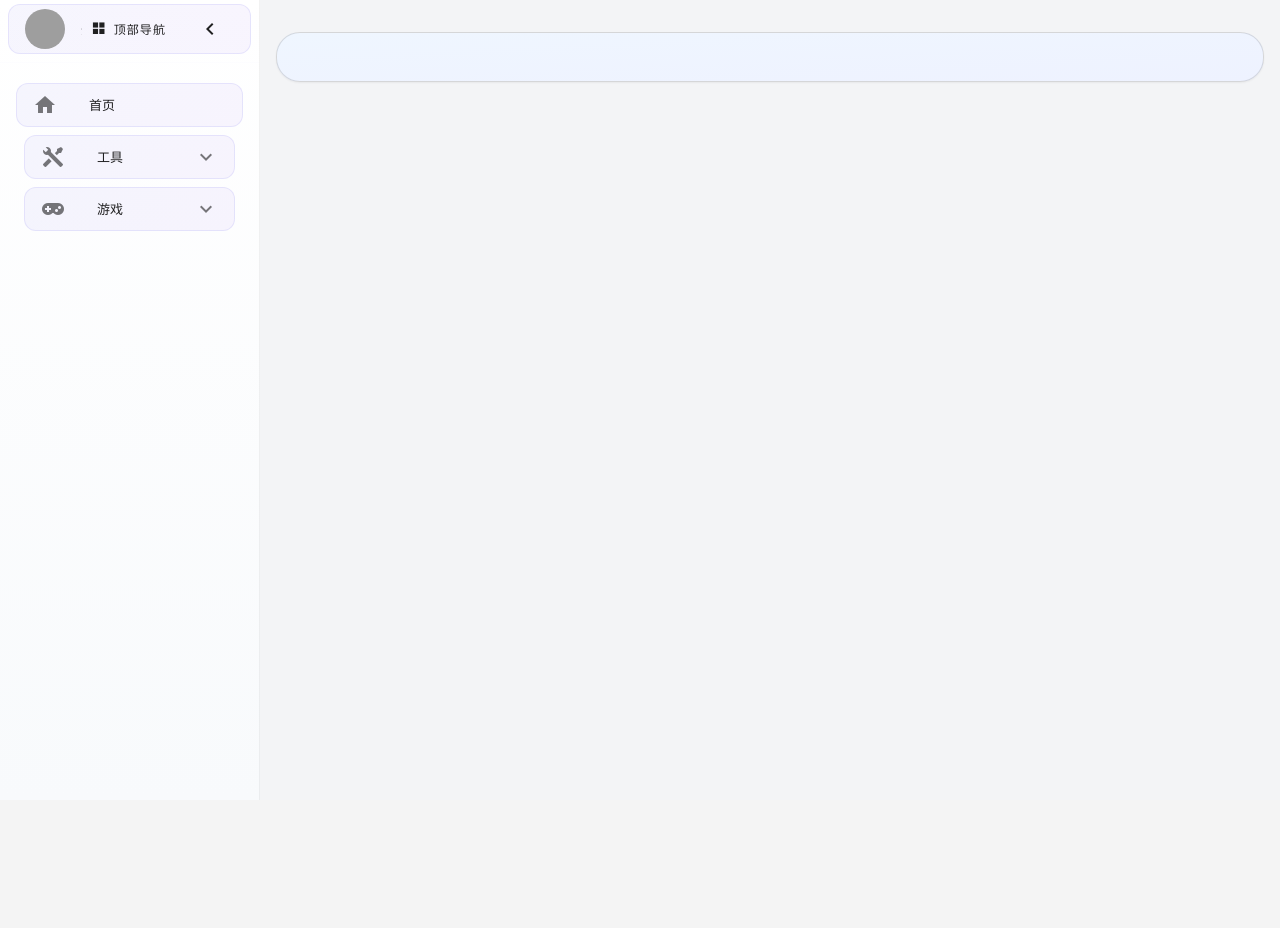
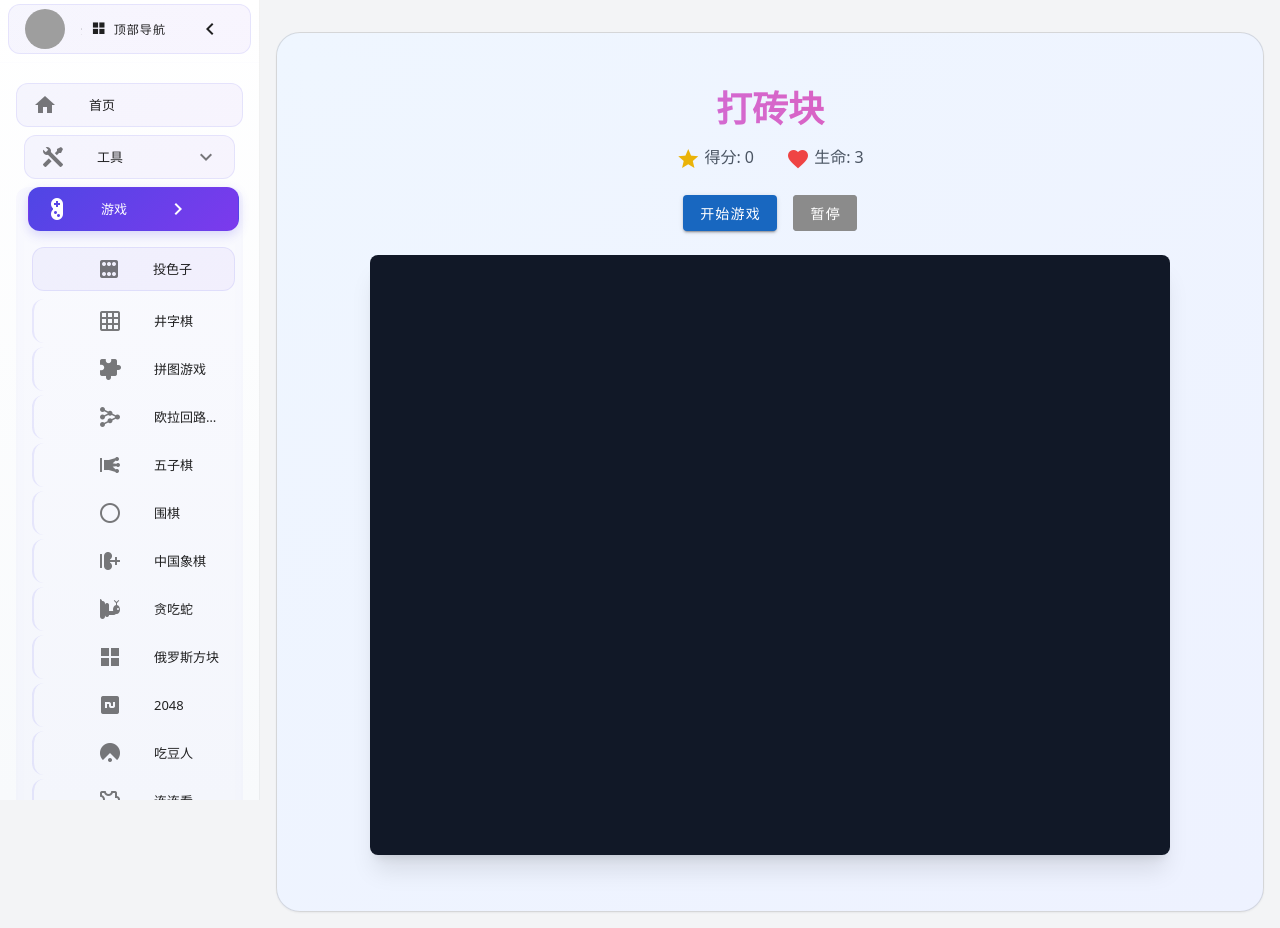
Before and after one commit to bitdan/Hump-Conversion, a Vue app: page /games/breakout in a window 1280 px wide. Before the commit this address had no page. Before the commit the page ends 800 px from the top, so only its background shows below. Built offline with nearby package versions, Linux system fonts and the light colour scheme; grey boxes are pictures that could not be loaded; what vue-konva would draw is missing.

Commit message:
feat(router): 添加打砖块游戏路由

```diff
--- a/src/router/index.js
+++ b/src/router/index.js
@@ -216,6 +216,15 @@ export const routes = [
                     title: '扫雷',
                     icon: 'mdi-mine'
                 }
+            },
+            {
+                path: '/games/breakout',
+                name: 'Breakout',
+                component: () => import('@/views/games/Breakout.vue'),
+                meta: {
+                    title: '打砖块',
+                    icon: 'mdi-wall'
+                }
             }
         ]
     }
--- /dev/null
+++ b/src/views/games/Breakout.vue
@@ -0,0 +1,320 @@
+<template>
+  <div class="min-h-screen bg-gradient-to-br from-blue-50 to-indigo-50 py-8 px-4">
+    <div class="max-w-4xl mx-auto">
+      <!-- 标题区域 -->
+      <div class="text-center mb-6">
+        <h1 class="text-4xl font-bold bg-clip-text text-transparent bg-gradient-to-r from-purple-400 to-pink-500">
+          打砖块
+        </h1>
+        <div class="mt-4 flex justify-center items-center gap-8">
+          <p class="text-gray-600">
+            <v-icon icon="mdi-star" class="text-yellow-500" />
+            得分: {{ score }}
+          </p>
+          <p class="text-gray-600">
+            <v-icon icon="mdi-heart" class="text-red-500" />
+            生命: {{ lives }}
+          </p>
+        </div>
+      </div>
+
+      <!-- 游戏控制区 -->
+      <div class="flex justify-center gap-4 mb-6">
+        <v-btn
+          color="primary"
+          @click="startGame"
+          :disabled="isPlaying"
+        >
+          开始游戏
+        </v-btn>
+        <v-btn
+          color="error"
+          @click="pauseGame"
+          :disabled="!isPlaying"
+        >
+          {{ isPaused ? '继续' : '暂停' }}
+        </v-btn>
+      </div>
+
+      <!-- 游戏画布 -->
+      <div class="flex justify-center">
+        <canvas
+          ref="gameCanvas"
+          class="bg-gray-900 rounded-lg shadow-xl"
+          :width="CANVAS_WIDTH"
+          :height="CANVAS_HEIGHT"
+          @mousemove="handleMouseMove"
+          @touchmove="handleTouchMove"
+        />
+      </div>
+    </div>
+  </div>
+</template>
+
+<script setup lang="ts">
+import { ref, onMounted, onUnmounted } from 'vue'
+
+// 游戏常量
+const CANVAS_WIDTH = 800
+const CANVAS_HEIGHT = 600
+const PADDLE_WIDTH = 100
+const PADDLE_HEIGHT = 10
+const BALL_RADIUS = 8
+const BRICK_ROWS = 5
+const BRICK_COLS = 8
+const BRICK_WIDTH = CANVAS_WIDTH / BRICK_COLS
+const BRICK_HEIGHT = 30
+const BRICK_PADDING = 4
+
+// 游戏状态
+const score = ref(0)
+const lives = ref(3)
+const isPlaying = ref(false)
+const isPaused = ref(false)
+const gameCanvas = ref<HTMLCanvasElement | null>(null)
+let animationFrameId: number | null = null
+
+// 游戏对象
+const paddle = ref({ x: CANVAS_WIDTH / 2 - PADDLE_WIDTH / 2, y: CANVAS_HEIGHT - 30 })
+const ball = ref({
+  x: CANVAS_WIDTH / 2,
+  y: CANVAS_HEIGHT - 50,
+  dx: 5,
+  dy: -5
+})
+const bricks = ref<Array<{ x: number; y: number; visible: boolean }>>([])
+
+// 初始化砖块
+function initBricks() {
+  bricks.value = []
+  for (let row = 0; row < BRICK_ROWS; row++) {
+    for (let col = 0; col < BRICK_COLS; col++) {
+      bricks.value.push({
+        x: col * BRICK_WIDTH + BRICK_PADDING,
+        y: row * BRICK_HEIGHT + BRICK_PADDING + 50,
+        visible: true
+      })
+    }
+  }
+}
+
+// 开始游戏
+function startGame() {
+  if (isPlaying.value) return
+
+  isPlaying.value = true
+  isPaused.value = false
+  score.value = 0
+  lives.value = 3
+  initBricks()
+  resetBall()
+
+  // 开始游戏循环
+  gameLoop()
+}
+
+// 暂停游戏
+function pauseGame() {
+  isPaused.value = !isPaused.value
+}
+
+// 重置球的位置
+function resetBall() {
+  ball.value = {
+    x: paddle.value.x + PADDLE_WIDTH / 2,
+    y: CANVAS_HEIGHT - 50,
+    dx: 5,
+    dy: -5
+  }
+}
+
+// 处理鼠标移动
+function handleMouseMove(e: MouseEvent) {
+  if (!isPlaying.value || isPaused.value) return
+  const rect = gameCanvas.value?.getBoundingClientRect()
+  if (!rect) return
+
+  const relativeX = e.clientX - rect.left
+  if (relativeX > 0 && relativeX < CANVAS_WIDTH) {
+    paddle.value.x = relativeX - PADDLE_WIDTH / 2
+  }
+}
+
+// 处理触摸移动
+function handleTouchMove(e: TouchEvent) {
+  e.preventDefault()
+  if (!isPlaying.value || isPaused.value) return
+  const rect = gameCanvas.value?.getBoundingClientRect()
+  if (!rect) return
+
+  const relativeX = e.touches[0].clientX - rect.left
+  if (relativeX > 0 && relativeX < CANVAS_WIDTH) {
+    paddle.value.x = relativeX - PADDLE_WIDTH / 2
+  }
+}
+
+// 游戏主循环
+function gameLoop() {
+  if (!isPlaying.value || isPaused.value) {
+    return
+  }
+
+  const ctx = gameCanvas.value?.getContext('2d')
+  if (!ctx) return
+
+  // 清空画布
+  ctx.clearRect(0, 0, CANVAS_WIDTH, CANVAS_HEIGHT)
+
+  // 绘制游戏对象
+  drawPaddle(ctx)
+  drawBall(ctx)
+  drawBricks(ctx)
+
+  // 碰撞检测和更新
+  detectCollision()
+  updateBallPosition()
+
+  // 继续循环
+  animationFrameId = requestAnimationFrame(gameLoop)
+}
+
+// 绘制挡板
+function drawPaddle(ctx: CanvasRenderingContext2D) {
+  ctx.beginPath()
+  ctx.roundRect(
+    paddle.value.x,
+    paddle.value.y,
+    PADDLE_WIDTH,
+    PADDLE_HEIGHT,
+    4
+  )
+  ctx.fillStyle = '#4F46E5'
+  ctx.fill()
+  ctx.closePath()
+}
+
+// 绘制球
+function drawBall(ctx: CanvasRenderingContext2D) {
+  ctx.beginPath()
+  ctx.arc(ball.value.x, ball.value.y, BALL_RADIUS, 0, Math.PI * 2)
+  ctx.fillStyle = '#EF4444'
+  ctx.fill()
+  ctx.closePath()
+}
+
+// 绘制砖块
+function drawBricks(ctx: CanvasRenderingContext2D) {
+  bricks.value.forEach((brick, index) => {
+    if (!brick.visible) return
+
+    ctx.beginPath()
+    ctx.roundRect(
+      brick.x,
+      brick.y,
+      BRICK_WIDTH - BRICK_PADDING * 2,
+      BRICK_HEIGHT - BRICK_PADDING * 2,
+      4
+    )
+    ctx.fillStyle = `hsl(${index * 360 / bricks.value.length}, 70%, 60%)`
+    ctx.fill()
+    ctx.closePath()
+  })
+}
+
+// 碰撞检测
+function detectCollision() {
+  const currentBall = ball.value  // 重命名变量避免冲突
+  const currentPaddle = paddle.value  // 重命名变量避免冲突
+
+  // 检测球与墙壁的碰撞
+  if (currentBall.x + currentBall.dx > CANVAS_WIDTH - BALL_RADIUS ||
+      currentBall.x + currentBall.dx < BALL_RADIUS) {
+    currentBall.dx = -currentBall.dx // 反弹
+  }
+  if (currentBall.y + currentBall.dy < BALL_RADIUS) {
+    currentBall.dy = -currentBall.dy // 反弹
+  }
+
+  // 检测球是否掉落
+  if (currentBall.y + currentBall.dy > CANVAS_HEIGHT - BALL_RADIUS) {
+    lives.value--
+    if (lives.value <= 0) {
+      // 游戏结束
+      isPlaying.value = false
+      alert('游戏结束！得分：' + score.value)
+      return
+    }
+    resetBall()
+    return
+  }
+
+  // 检测球与挡板的碰撞
+  if (currentBall.y + currentBall.dy > currentPaddle.y - BALL_RADIUS &&
+      currentBall.x > currentPaddle.x &&
+      currentBall.x < currentPaddle.x + PADDLE_WIDTH) {
+    // 根据击中挡板的位置改变反弹角度
+    const hitX = (currentBall.x - (currentPaddle.x + PADDLE_WIDTH / 2)) / (PADDLE_WIDTH / 2)
+    currentBall.dx = hitX * 8 // 最大水平速度
+    currentBall.dy = -Math.abs(currentBall.dy) // 确保球向上弹
+  }
+
+  // 检测球与砖块的碰撞
+  bricks.value.forEach((brick, index) => {
+    if (!brick.visible) return
+
+    const brickLeft = brick.x
+    const brickRight = brick.x + BRICK_WIDTH - BRICK_PADDING * 2
+    const brickTop = brick.y
+    const brickBottom = brick.y + BRICK_HEIGHT - BRICK_PADDING * 2
+
+    if (currentBall.x > brickLeft &&
+        currentBall.x < brickRight &&
+        currentBall.y > brickTop &&
+        currentBall.y < brickBottom) {
+
+      currentBall.dy = -currentBall.dy
+      brick.visible = false
+      score.value += 10
+
+      // 检查是否获胜
+      if (bricks.value.every(b => !b.visible)) {
+        isPlaying.value = false
+        alert('恭喜你赢了！')
+      }
+    }
+  })
+}
+
+// 更新球的位置
+function updateBallPosition() {
+  const currentBall = ball.value  // 重命名变量避免冲突
+
+  // 限制挡板不超出画布
+  paddle.value.x = Math.max(0, Math.min(CANVAS_WIDTH - PADDLE_WIDTH, paddle.value.x))
+
+  // 更新球的位置
+  currentBall.x += currentBall.dx
+  currentBall.y += currentBall.dy
+}
+
+// 生命周期钩子
+onMounted(() => {
+  window.addEventListener('keydown', handleKeyDown)
+})
+
+onUnmounted(() => {
+  window.removeEventListener('keydown', handleKeyDown)
+  if (animationFrameId) cancelAnimationFrame(animationFrameId)
+})
+
+// 键盘事件处理
+function handleKeyDown(e: KeyboardEvent) {
+  if (e.code === 'Space') {
+    if (!isPlaying.value) {
+      startGame()
+    } else {
+      pauseGame()
+    }
+  }
+}
+</script>
```
